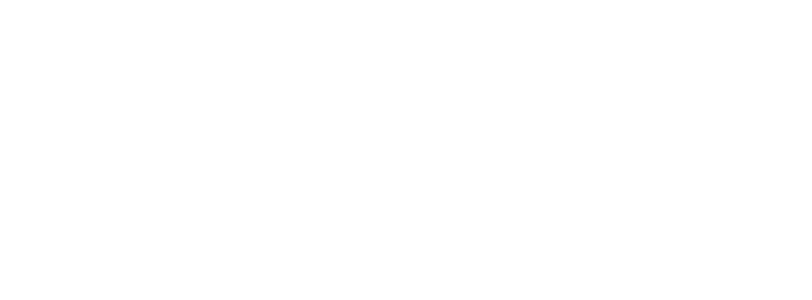
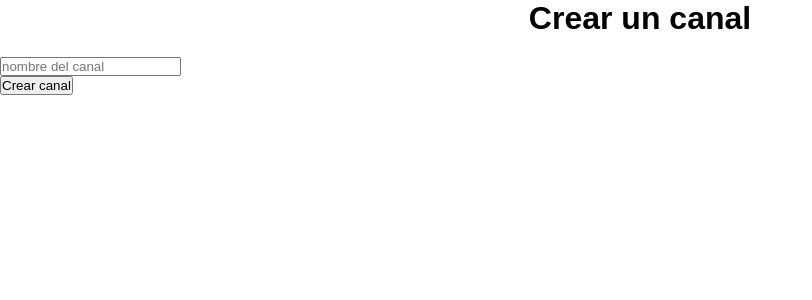
Before and after one commit to bruno-ariel/PWA_TM_27_2025_FRONTEND, a React (Vite) app: page /workspace/1/channel/new in a window 1280 px wide. Before the commit this address had no page. Shown: the top 300 px of the page, without its empty margins (0-812 px from the left). Built offline with nearby package versions, Linux system fonts and the light colour scheme; sample sign-in values are in the browser's storage.

Commit message:
createChannel3

```diff
--- a/src/App.jsx
+++ b/src/App.jsx
@@ -27,7 +27,7 @@ const App = () => {
 					<Route path='/workspace/new' element={<CreateWorkspaceScreen/>}/>
 					<Route path='/workspace/:workspace_id' element={<WorkspaceScreen/>}/>
 					<Route path='/workspace/:workspace_id/:channel_id' element={<WorkspaceScreen/>}/>
-					<Route path='/channel/new' element={<CreateChannelScreen/>} />
+					<Route path='/workspace/:workspace_id/channel/new' element={<CreateChannelScreen/>}/>
 				</Route>
 
 			</Routes>
--- a/src/screens/CreateChannelScreen.jsx
+++ b/src/screens/CreateChannelScreen.jsx
@@ -3,20 +3,33 @@ import { useNavigate } from 'react-router-dom'
 import useForm from '../hooks/useForm'
 import ENVIROMENT from '../utils/constants/enviroments'
 import { getAuthentitedHeaders } from '../fetching/customHeaders'
+import { useParams } from 'react-router-dom'
+
 
 const CreateChannelScreen = () => {
     const navigate = useNavigate()
+    const {workspace_id} = useParams();
+    console.log('Workspace ID:', workspace_id)
     const {handleChangeInput, form_state} = useForm({name : ''})
 
     const handleCreateChannel = async (e) => {
         e.preventDefault()
+        try {
             const response = await fetch(ENVIROMENT.API_URL + `/api/channel/${workspace_id}`, {
                 method: 'POST',
                 headers: getAuthentitedHeaders(),
                 body: JSON.stringify(form_state)
             })
             const data = await response.json()
+            if (response.ok) {
                 navigate('/workspace')
+            } else {
+                // Maneja el error, por ejemplo, muestra un mensaje
+                console.error('Error creando canal:', data.message)
+            }
+        } catch (error) {
+            console.error('Error al hacer la solicitud:', error)
+        }
     }
     return (
     <div>
```
Lines whose indentation alone changed are shown as unchanged.
